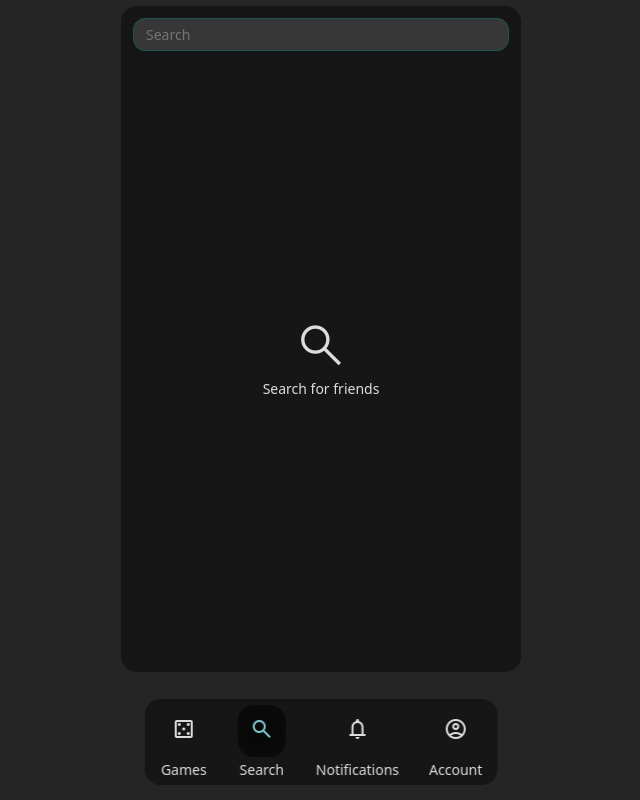
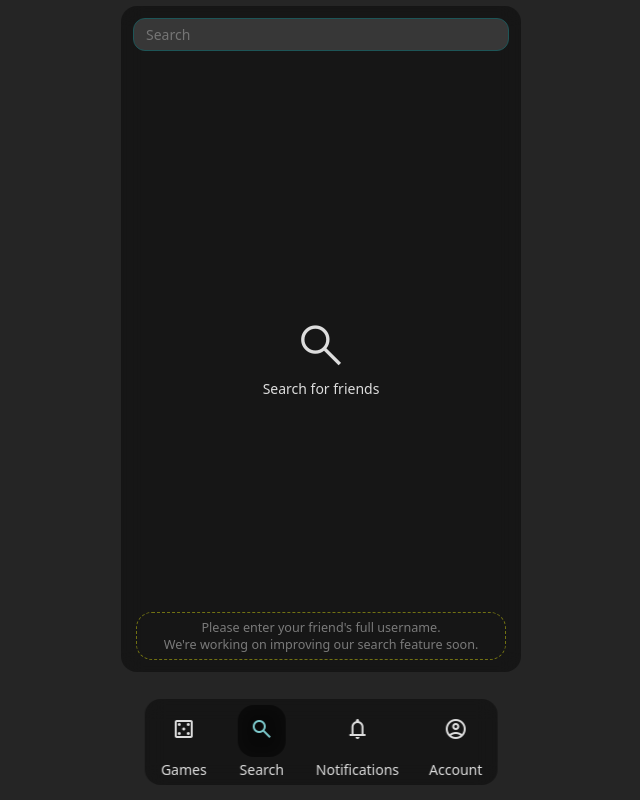
Before and after one commit to akbarjorayev/games, a React (Create React App) app: page / in a window 1280 px wide. Shown: the whole page, without its empty margins (319-959 px from the left). Built offline with nearby package versions, Linux system fonts and the light colour scheme.

Commit message:
new -> SearchWillbeFixed

```diff
--- a/src/pages/Main/Search/components/SearchStatus.jsx
+++ b/src/pages/Main/Search/components/SearchStatus.jsx
@@ -1,11 +1,18 @@
+import SearchWillbeFixed from './SearchWillbeFixed'
+
 import { SEARCH_PAGE_STATUS } from '../SearchPageStatus'
 
 export default function SearchStatus({ status }) {
   return (
     <>
-      <div className="h_100 d_f_ce list_y">
+      <div className="h_100 d_f_ce pos_r list_y search_status">
         <span className="material-symbols-outlined fz_big_icon">search</span>
-        {status === SEARCH_PAGE_STATUS.home && <div>Search for friends</div>}
+        {status === SEARCH_PAGE_STATUS.home && (
+          <>
+            <div>Search for friends</div>
+            <SearchWillbeFixed />
+          </>
+        )}
         {status === SEARCH_PAGE_STATUS.searching && (
           <div>Searching for friends</div>
         )}
--- /dev/null
+++ b/src/pages/Main/Search/components/SearchWillbeFixed.css
@@ -0,0 +1,16 @@
+.search_fix_con {
+  position: absolute;
+  left: var(--pd-small-very);
+  width: calc(100% - 2 * var(--pd-small-very));
+  bottom: 0;
+  border: 1px dashed var(--search-fix-yellow-bd);
+  text-align: center;
+}
+
+.search_status *:has(+ .search_fix_con) {
+  margin-bottom: 0;
+}
+
+:root {
+  --search-fix-yellow-bd: #717112;
+}
--- /dev/null
+++ b/src/pages/Main/Search/components/SearchWillbeFixed.jsx
@@ -0,0 +1,14 @@
+import './SearchWillbeFixed.css'
+
+export default function SearchWillbeFixed() {
+  return (
+    <>
+      <div className="con search_fix_con w_100 fz_small pd_tb_small">
+        <div className="txt_opa">
+          <div>Please enter your friend's full username.</div>
+          <div>We're working on improving our search feature soon.</div>
+        </div>
+      </div>
+    </>
+  )
+}
```
